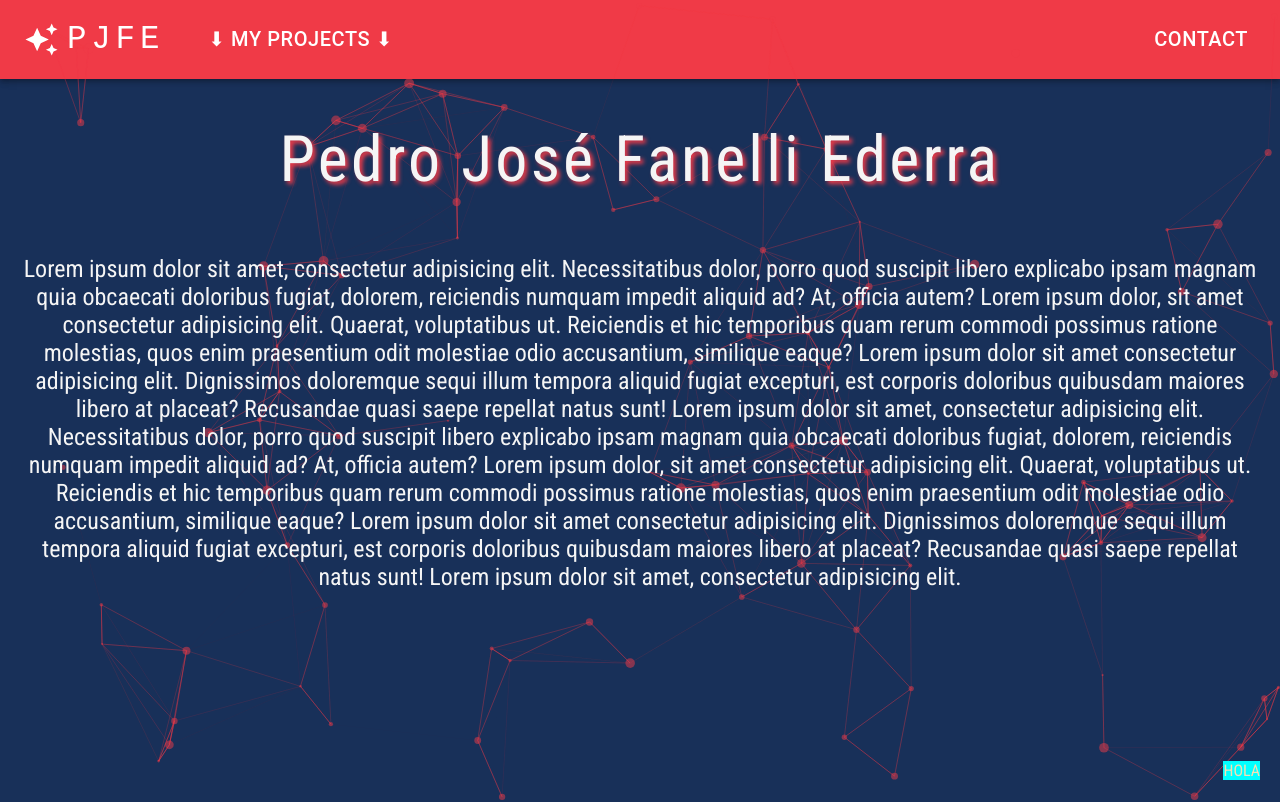
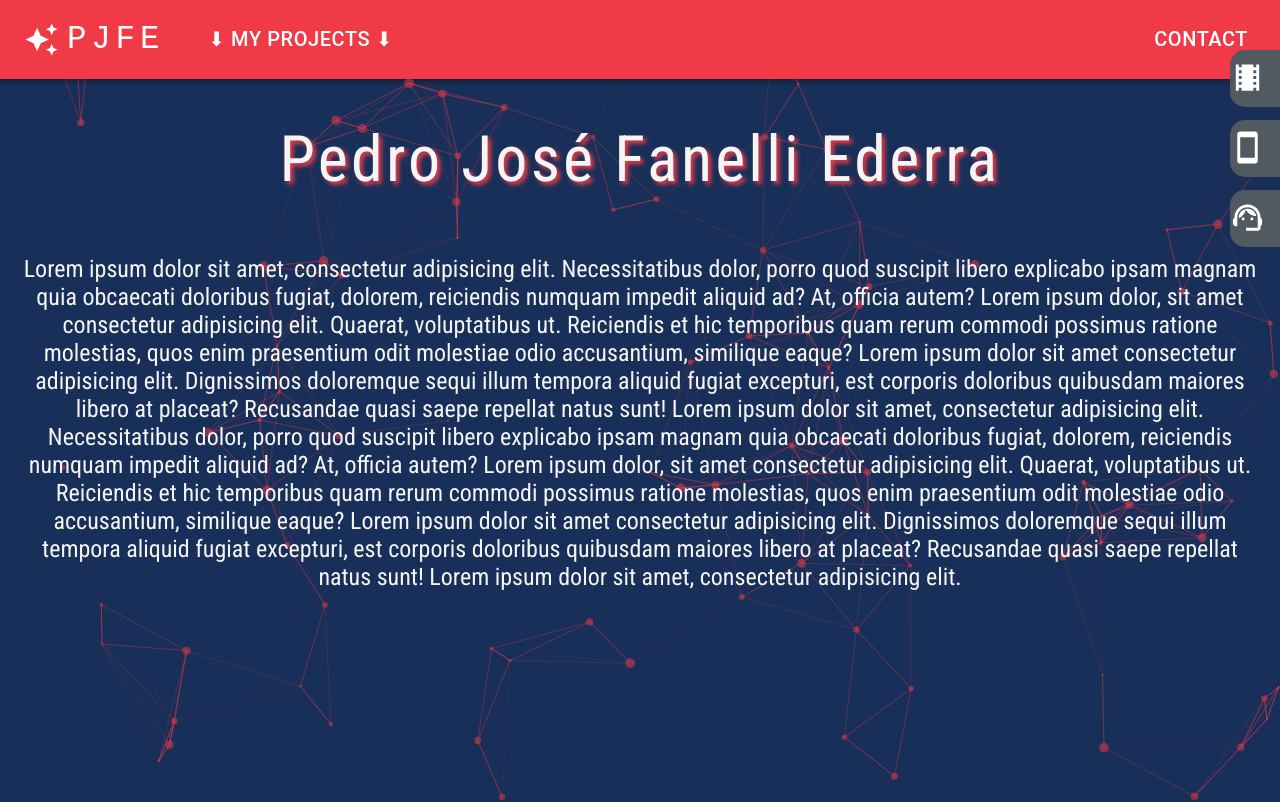
Before and after one commit to pedrofanelli/portfolio, a React (Vite) app: page / in a window 1280 px wide. Shown: the top 802 px of the page. Built offline with nearby package versions, Linux system fonts and the light colour scheme.

Commit message:
btns advance

```diff
--- a/src/App.css
+++ b/src/App.css
@@ -40,11 +40,3 @@
 .read-the-docs {
   color: #888;
 } */
-
-#test {
-  color: wheat;
-  background-color: aqua;
-  position: fixed;
-  bottom: 20px;
-  right: 20px;
-}
--- a/src/App.tsx
+++ b/src/App.tsx
@@ -3,26 +3,19 @@ import GetParticles from "./components/GetParticles";
 import Transition from "./components/Transition";
 import Footer from "./components/Footer";
 import Navbar from "./components/Navbar";
-import { useEffect } from "react";
-import "./App.css";
-import transitionOpacity from "./utils/transitionOpacity";
+import Buttons from "./components/Buttons";
 
 function App() {
-  useEffect(() => {
-    let container = document.querySelectorAll("#hola");
-    transitionOpacity(container, false, true);
-  }, []);
-
   return (
     <>
       <GetParticles />
       <Navbar />
       <TopHead />
-      <div id="hola">
+      <div id="btnsVision">
         <Transition />
         <Footer />
       </div>
-      <div id="test">HOLA</div>
+      <Buttons />
     </>
   );
 }
--- /dev/null
+++ b/src/components/Buttons.scss
@@ -0,0 +1,33 @@
+#containerBtns {
+    color: white;
+    font-size: 3em;
+
+  }
+
+  #btn1 {
+    position: fixed;
+    top: 50px;
+    right: 0;
+    background-color: #525a61;
+    width: 50px;
+    border-radius: 15px 0 0 15px;
+  }
+
+  #btn2 {
+    position: fixed;
+    top: 120px;
+    right: 0;
+    background-color: #525a61;
+    width: 50px;
+    border-radius: 15px 0 0 15px;
+
+  }
+  #btn3 {
+    position: fixed;
+    top: 190px;
+    right: 0;
+    background-color: #525a61;
+    width: 50px;
+    border-radius: 15px 0 0 15px;
+
+  }
--- /dev/null
+++ b/src/components/Buttons.tsx
@@ -0,0 +1,30 @@
+import { useEffect } from "react";
+import transitionOpacity from "../utils/transitionOpacity";
+import "./Buttons.scss";
+import LocalMoviesIcon from "@mui/icons-material/LocalMovies";
+import SmartphoneIcon from "@mui/icons-material/Smartphone";
+import SupportAgentIcon from '@mui/icons-material/SupportAgent';
+const Buttons = () => {
+  useEffect(() => {
+    let container = document.querySelectorAll("#btnsVision");
+    transitionOpacity(container, false, true);
+  }, []);
+  return (
+    <div id="containerBtns">
+      <div id="btn1">
+        <LocalMoviesIcon fontSize="large" />
+      </div>
+      <div id="btn2">
+        <SmartphoneIcon
+          //sx={{ display: { xs: "none", md: "flex" }, mr: 1 }}
+          fontSize="large"
+        />
+      </div>
+      <div id="btn3">
+        <SupportAgentIcon fontSize="large" />
+      </div>
+    </div>
+  );
+};
+
+export default Buttons;
--- a/src/utils/transitionOpacity.ts
+++ b/src/utils/transitionOpacity.ts
@@ -19,10 +19,12 @@ function handleIntersect(entries: any) {
 }
 
 function handleIntersect2(entries: any) {
-  let hola = document.getElementById("test");
+  let hola = document.getElementById("containerBtns");
   entries.forEach(
     (entry: any) => {
-      if (entry.intersectionRatio > 0.13) {
+      console.log(entries);
+
+      if (entry.intersectionRatio > 0.15) {
         hola && (hola.style.display = 'block')
       } else {
         hola && (hola.style.display = 'none')
```
